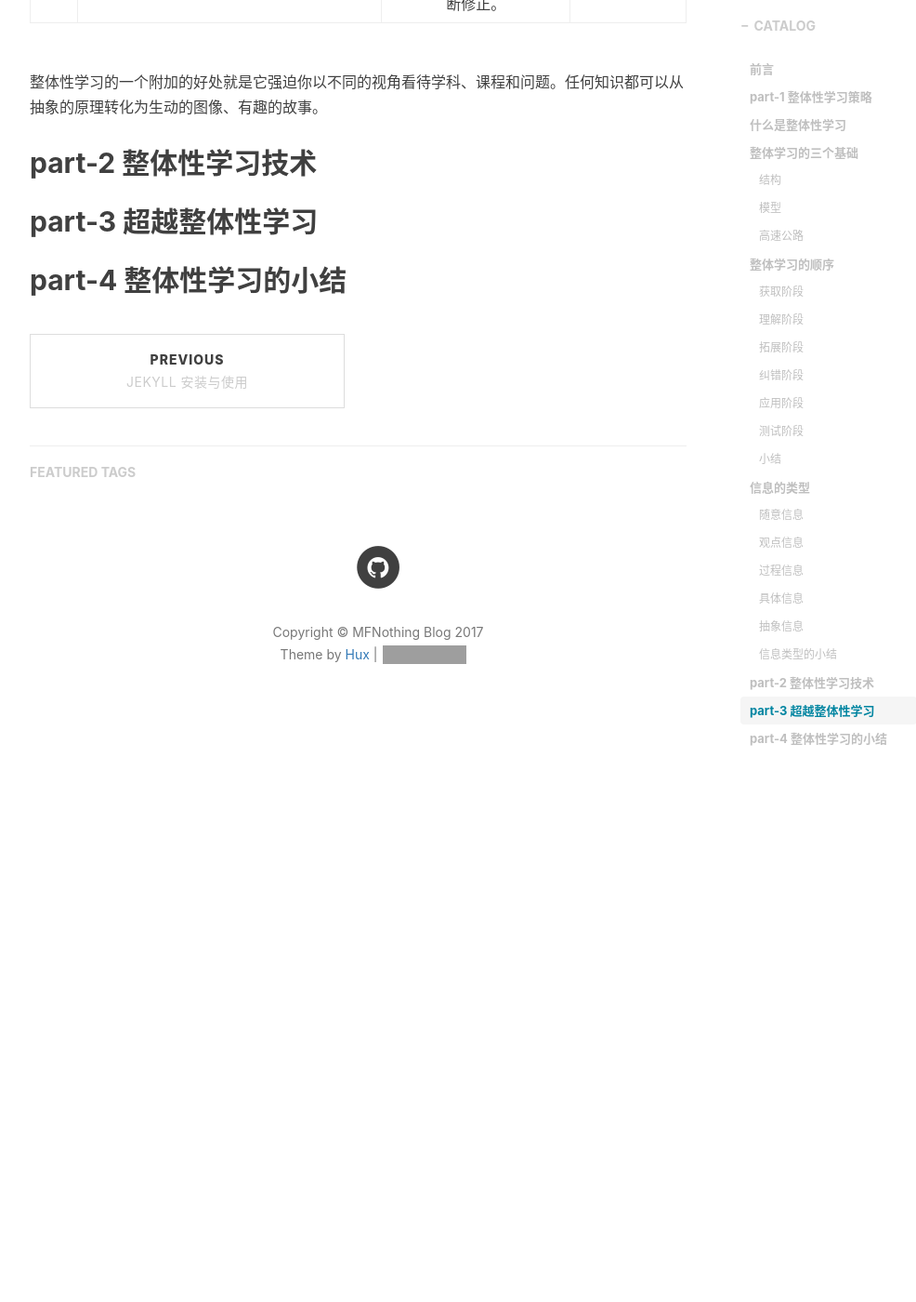
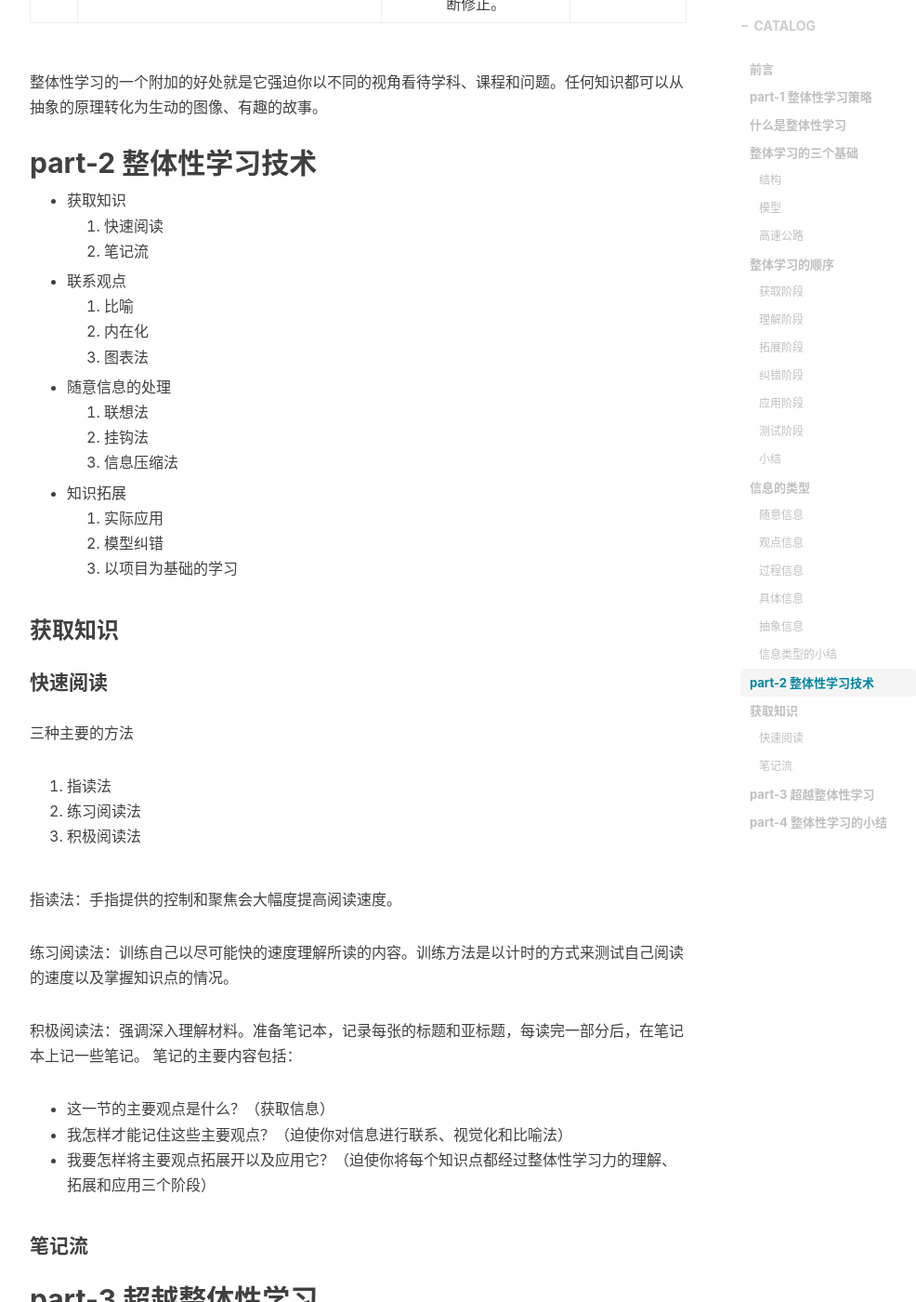
Before and after one commit to MFNothing/MFNothing.github.io, a Jekyll site: the page built from _posts/2017-07-25-Learn-More-Study-less.markdown, in a window 1280 px wide and 1400 px high, scrolled down 6385 px. Shown: the whole window at 93% size, without its empty margins (233-1219 px from the left). Built offline with Jekyll 4.4.1, drawn with Linux system fonts in a browser that asks for light colours; nearby versions of some CDN libraries; comment, search, counter and statistics services are not loaded; before the commit the page ends 7193 px from its top, so only the background shows below that; grey boxes are pictures that could not be loaded.

Commit message:
part-2 start

```diff
--- a/_posts/2017-07-25-Learn-More-Study-less.markdown
+++ b/_posts/2017-07-25-Learn-More-Study-less.markdown
@@ -194,5 +194,45 @@ tags:
 
 
 ## part-2 整体性学习技术
+
+* 获取知识
+	1. 快速阅读
+	2. 笔记流
+* 联系观点
+	1. 比喻
+	2. 内在化
+	3. 图表法
+* 随意信息的处理
+	1. 联想法
+	2. 挂钩法
+	3. 信息压缩法
+* 知识拓展
+	1. 实际应用
+	2. 模型纠错
+	3. 以项目为基础的学习
+
+### 获取知识
+
+#### 快速阅读
+
+三种主要的方法
+1. 指读法
+2. 练习阅读法
+3. 积极阅读法
+
+指读法：手指提供的控制和聚焦会大幅度提高阅读速度。
+
+练习阅读法：训练自己以尽可能快的速度理解所读的内容。训练方法是以计时的方式来测试自己阅读的速度以及掌握知识点的情况。
+
+积极阅读法：强调深入理解材料。准备笔记本，记录每张的标题和亚标题，每读完一部分后，在笔记本上记一些笔记。
+笔记的主要内容包括：
+* 这一节的主要观点是什么？（获取信息）
+* 我怎样才能记住这些主要观点？（迫使你对信息进行联系、视觉化和比喻法）
+* 我要怎样将主要观点拓展开以及应用它？（迫使你将每个知识点都经过整体性学习力的理解、拓展和应用三个阶段）
+
+#### 笔记流
+
+
+
 ## part-3 超越整体性学习
 ## part-4 整体性学习的小结
```
